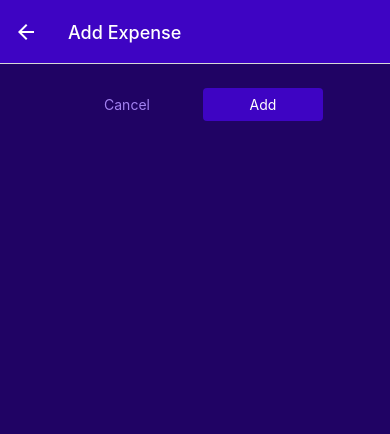
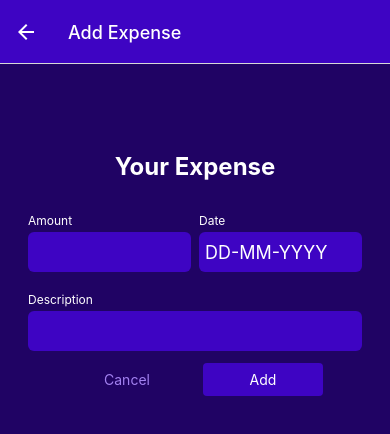
Before and after one commit to ibnunaufal/expense-tracker, a React Native app: screen /ManageExpense in a window 390 px wide. Shown: the top 434 px of the page. Built offline with nearby package versions, Linux system fonts and the light colour scheme.

Commit message:
add form input

```diff
--- /dev/null
+++ b/components/ManageExpense/ExpenseForm.js
@@ -0,0 +1,74 @@
+import { StyleSheet, Text, View } from "react-native";
+import React, { useState } from "react";
+import Input from "../UI/Input";
+
+export default function ExpenseForm() {
+  const [input, setInput] = useState({
+    amount: '',
+    date: '',
+    desc: ''
+  })
+  function inputChangeHandler(identifier, value) {
+    setInput((current) => {
+        return {
+            ...current,
+            [identifier]: value
+        }
+    })
+  }
+  return (
+    <View style={styles.form}>
+      <Text style={styles.title}>Your Expense</Text>
+      <View style={styles.top}>
+        <Input
+          style={styles.row}
+          label="Amount"
+          textInputConfig={{
+            keyboardType: "decimal-pad",
+            onChangeText: inputChangeHandler.bind(this, 'amount'),
+            value: input.amount
+          }}
+        />
+        <Input
+          style={styles.row}
+          label="Date"
+          textInputConfig={{
+            placeholder: "DD-MM-YYYY",
+            maxLength: 10,
+            onChangeText: inputChangeHandler.bind(this, 'date'),
+            value: input.date
+          }}
+        />
+      </View>
+      <Input
+        label="Description"
+        textInputConfig={{
+          multiline: true,
+          autoCapitilize: true,
+          onChangeText: inputChangeHandler.bind(this, 'desc'),
+          value: input.desc
+        }}
+      />
+    </View>
+  );
+}
+
+const styles = StyleSheet.create({
+  top: {
+    flexDirection: "row",
+    justifyContent: "space-between",
+  },
+  row: {
+    flex: 1,
+  },
+  form: {
+    marginTop: 40,
+  },
+  title: {
+    fontSize: 24,
+    fontWeight: "bold",
+    color: "white",
+    marginVertical: 24,
+    textAlign: "center"
+  },
+});
--- /dev/null
+++ b/components/UI/Input.js
@@ -0,0 +1,37 @@
+import { StyleSheet, Text, TextInput, View } from "react-native";
+import React from "react";
+import { GlobalStyles } from "../../constant/styles";
+
+export default function Input({ label, style, textInputConfig }) {
+  return (
+    <View style={[styles.container, style]}>
+      <Text style={styles.label}>{label}</Text>
+      <TextInput style={textInputConfig.multiline ? [styles.multiline, styles.textInput] : styles.textInput} {...textInputConfig} placeholderTextColor={'white'} />
+    </View>
+  );
+}
+
+const styles = StyleSheet.create({
+  container: {
+    marginHorizontal:4,
+    marginVertical: 8,
+  },
+  label: {
+    color: 'white',
+    fontSize: 12,
+    marginBottom: 4
+  },
+  textInput: {
+    height: 40,
+    backgroundColor: GlobalStyles.colors.primary500,
+    padding: 6,
+    borderRadius: 6,
+    fontSize: 18,
+    color: 'white',
+    marginBottom: 4
+  },
+  multiline: {
+    // minHeight: 100,
+    // textAlignVertical: 'top',
+  }
+});
--- a/screens/ManageExpenses.js
+++ b/screens/ManageExpenses.js
@@ -4,6 +4,7 @@ import IconButton from "../components/UI/IconButton";
 import { GlobalStyles } from "../constant/styles";
 import Button from "../components/UI/Button";
 import { ExpensesContext } from "../store/expenses-context";
+import ExpenseForm from "../components/ManageExpense/ExpenseForm";
 
 export default function ManageExpenses({ route, navigation }) {
   const expId = route.params?.expId;
@@ -35,6 +36,7 @@ export default function ManageExpenses({ route, navigation }) {
 
   return (
     <View style={styles.container}>
+      <ExpenseForm />
       <View style={styles.btnContainer}>
         <Button style={styles.button} mode='flat' onPress={cancel} >Cancel</Button>
         <Button style={styles.button} onPress={confirm} >{ isEdit?'Update':'Add' }</Button>
```
